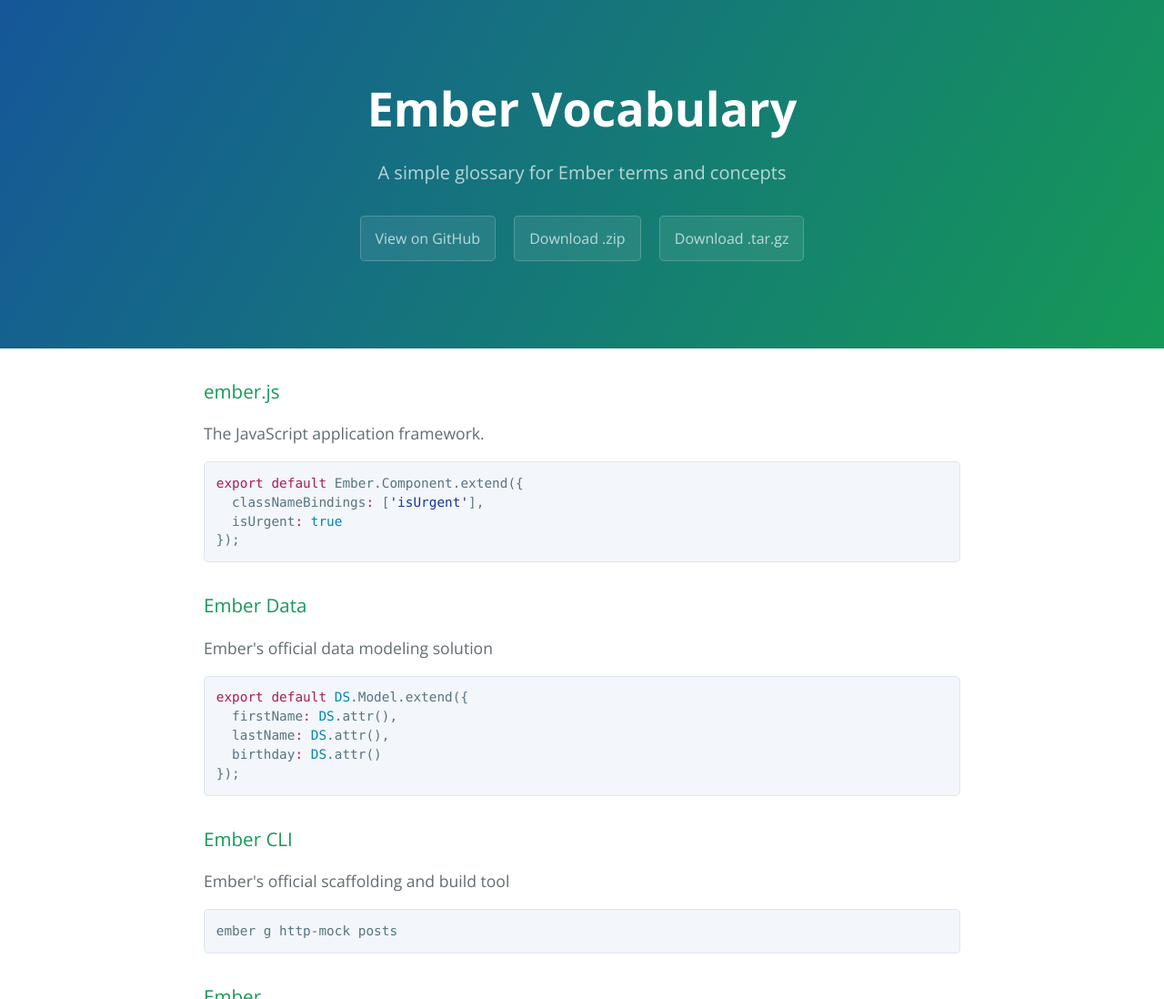
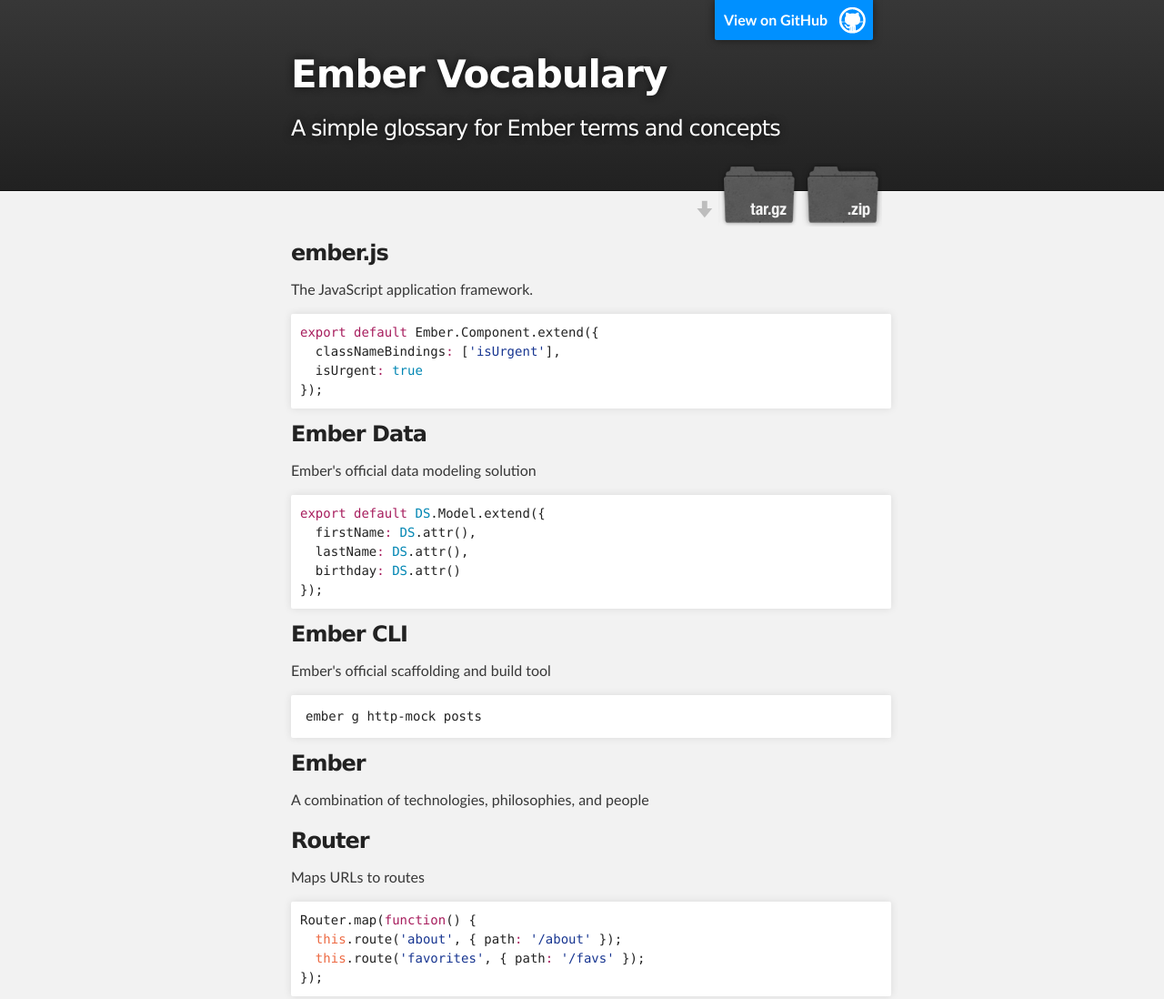
Before and after one commit to kylecoberly/ember-vocab, a plain HTML site: page index.html in a window 1280 px wide. Shown: the top 1098 px of the page at 91% size. Drawn offline with nearby package versions, Linux system fonts and the light colour scheme.

Commit message:
Create gh-pages branch via GitHub

```diff
--- a/index.html
+++ b/index.html
@@ -1,25 +1,37 @@
 <!DOCTYPE html>
-<html lang="en-us">
+<html>
+
   <head>
-    <meta charset="UTF-8">
-    <title>Ember Vocabulary by kylecoberly</title>
-    <meta name="viewport" content="width=device-width, initial-scale=1">
-    <link rel="stylesheet" type="text/css" href="stylesheets/normalize.css" media="screen">
-    <link href='https://fonts.googleapis.com/css?family=Open+Sans:400,700' rel='stylesheet' type='text/css'>
-    <link rel="stylesheet" type="text/css" href="stylesheets/stylesheet.css" media="screen">
-    <link rel="stylesheet" type="text/css" href="stylesheets/github-light.css" media="screen">
+    <meta charset='utf-8'>
+    <meta http-equiv="X-UA-Compatible" content="chrome=1">
+    <meta name="description" content="Ember Vocabulary : A simple glossary for Ember terms and concepts">
+
+    <link rel="stylesheet" type="text/css" media="screen" href="stylesheets/stylesheet.css">
+
+    <title>Ember Vocabulary</title>
   </head>
+
   <body>
-    <section class="page-header">
-      <h1 class="project-name">Ember Vocabulary</h1>
-      <h2 class="project-tagline">A simple glossary for Ember terms and concepts</h2>
-      <a href="https://github.com/kylecoberly/ember-vocab" class="btn">View on GitHub</a>
-      <a href="https://github.com/kylecoberly/ember-vocab/zipball/master" class="btn">Download .zip</a>
-      <a href="https://github.com/kylecoberly/ember-vocab/tarball/master" class="btn">Download .tar.gz</a>
-    </section>
 
-    <section class="main-content">
-      <h3>
+    <!-- HEADER -->
+    <div id="header_wrap" class="outer">
+        <header class="inner">
+          <a id="forkme_banner" href="https://github.com/kylecoberly/ember-vocab">View on GitHub</a>
+
+          <h1 id="project_title">Ember Vocabulary</h1>
+          <h2 id="project_tagline">A simple glossary for Ember terms and concepts</h2>
+
+            <section id="downloads">
+              <a class="zip_download_link" href="https://github.com/kylecoberly/ember-vocab/zipball/master">Download this project as a .zip file</a>
+              <a class="tar_download_link" href="https://github.com/kylecoberly/ember-vocab/tarball/master">Download this project as a tar.gz file</a>
+            </section>
+        </header>
+    </div>
+
+    <!-- MAIN CONTENT -->
+    <div id="main_content_wrap" class="outer">
+      <section id="main_content" class="inner">
+        <h3>
 <a id="emberjs" class="anchor" href="#emberjs" aria-hidden="true"><span class="octicon octicon-link"></span></a>ember.js</h3>
 
 <p>The JavaScript application framework.</p>
@@ -407,16 +419,18 @@ postSnapshot.attr(<span class="pl-s"><span class="pl-pds">'</span>title<span cla
 <a id="acceptance-test" class="anchor" href="#acceptance-test" aria-hidden="true"><span class="octicon octicon-link"></span></a>Acceptance Test</h3>
 
 <p>Tests user actions. Requires the application to be running.</p>
+      </section>
+    </div>
 
-      <footer class="site-footer">
-        <span class="site-footer-owner"><a href="https://github.com/kylecoberly/ember-vocab">Ember Vocabulary</a> is maintained by <a href="https://github.com/kylecoberly">kylecoberly</a>.</span>
+    <!-- FOOTER  -->
+    <div id="footer_wrap" class="outer">
+      <footer class="inner">
+        <p class="copyright">Ember Vocabulary maintained by <a href="https://github.com/kylecoberly">kylecoberly</a></p>
+        <p>Published with <a href="https://pages.github.com">GitHub Pages</a></p>
+      </footer>
+    </div>
 
-        <span class="site-footer-credits">This page was generated by <a href="https://pages.github.com">GitHub Pages</a> using the <a href="https://github.com/jasonlong/cayman-theme">Cayman theme</a> by <a href="https://twitter.com/jasonlong">Jason Long</a>.</span>
-      </footer>
-
-    </section>
-
-            <script type="text/javascript">
+              <script type="text/javascript">
             var gaJsHost = (("https:" == document.location.protocol) ? "https://ssl." : "http://www.");
             document.write(unescape("%3Cscript src='" + gaJsHost + "google-analytics.com/ga.js' type='text/javascript'%3E%3C/script%3E"));
           </script>
@@ -427,5 +441,6 @@ postSnapshot.attr(<span class="pl-s"><span class="pl-pds">'</span>title<span cla
             } catch(err) {}
           </script>
 
+
   </body>
 </html>
--- a/stylesheets/stylesheet.css
+++ b/stylesheets/stylesheet.css
@@ -1,245 +1,425 @@
-* {
-  box-sizing: border-box; }
+/*******************************************************************************
+Slate Theme for GitHub Pages
+by Jason Costello, @jsncostello
+*******************************************************************************/
+
+@import url(github-light.css);
+
+/*******************************************************************************
+MeyerWeb Reset
+*******************************************************************************/
+
+html, body, div, span, applet, object, iframe,
+h1, h2, h3, h4, h5, h6, p, blockquote, pre,
+a, abbr, acronym, address, big, cite, code,
+del, dfn, em, img, ins, kbd, q, s, samp,
+small, strike, strong, sub, sup, tt, var,
+b, u, i, center,
+dl, dt, dd, ol, ul, li,
+fieldset, form, label, legend,
+table, caption, tbody, tfoot, thead, tr, th, td,
+article, aside, canvas, details, embed,
+figure, figcaption, footer, header, hgroup,
+menu, nav, output, ruby, section, summary,
+time, mark, audio, video {
+  margin: 0;
+  padding: 0;
+  border: 0;
+  font: inherit;
+  vertical-align: baseline;
+}
+
+/* HTML5 display-role reset for older browsers */
+article, aside, details, figcaption, figure,
+footer, header, hgroup, menu, nav, section {
+  display: block;
+}
+
+ol, ul {
+  list-style: none;
+}
+
+table {
+  border-collapse: collapse;
+  border-spacing: 0;
+}
+
+/*******************************************************************************
+Theme Styles
+*******************************************************************************/
 
 body {
-  padding: 0;
-  margin: 0;
-  font-family: "Open Sans", "Helvetica Neue", Helvetica, Arial, sans-serif;
+  box-sizing: border-box;
+  color:#373737;
+  background: #212121;
   font-size: 16px;
+  font-family: 'Myriad Pro', Calibri, Helvetica, Arial, sans-serif;
   line-height: 1.5;
-  color: #606c71; }
+  -webkit-font-smoothing: antialiased;
+}
+
+h1, h2, h3, h4, h5, h6 {
+  margin: 10px 0;
+  font-weight: 700;
+  color:#222222;
+  font-family: 'Lucida Grande', 'Calibri', Helvetica, Arial, sans-serif;
+  letter-spacing: -1px;
+}
+
+h1 {
+  font-size: 36px;
+  font-weight: 700;
+}
+
+h2 {
+  padding-bottom: 10px;
+  font-size: 32px;
+  background: url('../images/bg_hr.png') repeat-x bottom;
+}
+
+h3 {
+  font-size: 24px;
+}
+
+h4 {
+  font-size: 21px;
+}
+
+h5 {
+  font-size: 18px;
+}
+
+h6 {
+  font-size: 16px;
+}
+
+p {
+  margin: 10px 0 15px 0;
+}
+
+footer p {
+  color: #f2f2f2;
+}
 
 a {
-  color: #1e6bb8;
-  text-decoration: none; }
-  a:hover {
-    text-decoration: underline; }
+  text-decoration: none;
+  color: #007edf;
+  text-shadow: none;
 
-.btn {
-  display: inline-block;
-  margin-bottom: 1rem;
-  color: rgba(255, 255, 255, 0.7);
-  background-color: rgba(255, 255, 255, 0.08);
-  border-color: rgba(255, 255, 255, 0.2);
-  border-style: solid;
-  border-width: 1px;
-  border-radius: 0.3rem;
-  transition: color 0.2s, background-color 0.2s, border-color 0.2s; }
-  .btn + .btn {
-    margin-left: 1rem; }
+  transition: color 0.5s ease;
+  transition: text-shadow 0.5s ease;
+  -webkit-transition: color 0.5s ease;
+  -webkit-transition: text-shadow 0.5s ease;
+  -moz-transition: color 0.5s ease;
+  -moz-transition: text-shadow 0.5s ease;
+  -o-transition: color 0.5s ease;
+  -o-transition: text-shadow 0.5s ease;
+  -ms-transition: color 0.5s ease;
+  -ms-transition: text-shadow 0.5s ease;
+}
 
-.btn:hover {
-  color: rgba(255, 255, 255, 0.8);
-  text-decoration: none;
-  background-color: rgba(255, 255, 255, 0.2);
-  border-color: rgba(255, 255, 255, 0.3); }
+a:hover, a:focus {text-decoration: underline;}
 
-@media screen and (min-width: 64em) {
-  .btn {
-    padding: 0.75rem 1rem; } }
+footer a {
+  color: #F2F2F2;
+  text-decoration: underline;
+}
 
-@media screen and (min-width: 42em) and (max-width: 64em) {
-  .btn {
-    padding: 0.6rem 0.9rem;
-    font-size: 0.9rem; } }
+em {
+  font-style: italic;
+}
 
-@media screen and (max-width: 42em) {
-  .btn {
-    display: block;
-    width: 100%;
-    padding: 0.75rem;
-    font-size: 0.9rem; }
-    .btn + .btn {
-      margin-top: 1rem;
-      margin-left: 0; } }
+strong {
+  font-weight: bold;
+}
 
-.page-header {
+img {
+  position: relative;
+  margin: 0 auto;
+  max-width: 739px;
+  padding: 5px;
+  margin: 10px 0 10px 0;
+  border: 1px solid #ebebeb;
+
+  box-shadow: 0 0 5px #ebebeb;
+  -webkit-box-shadow: 0 0 5px #ebebeb;
+  -moz-box-shadow: 0 0 5px #ebebeb;
+  -o-box-shadow: 0 0 5px #ebebeb;
+  -ms-box-shadow: 0 0 5px #ebebeb;
+}
+
+p img {
+  display: inline;
+  margin: 0;
+  padding: 0;
+  vertical-align: middle;
+  text-align: center;
+  border: none;
+}
+
+pre, code {
+  width: 100%;
+  color: #222;
+  background-color: #fff;
+
+  font-family: Monaco, "Bitstream Vera Sans Mono", "Lucida Console", Terminal, monospace;
+  font-size: 14px;
+
+  border-radius: 2px;
+  -moz-border-radius: 2px;
+  -webkit-border-radius: 2px;
+}
+
+pre {
+  width: 100%;
+  padding: 10px;
+  box-shadow: 0 0 10px rgba(0,0,0,.1);
+  overflow: auto;
+}
+
+code {
+  padding: 3px;
+  margin: 0 3px;
+  box-shadow: 0 0 10px rgba(0,0,0,.1);
+}
+
+pre code {
+  display: block;
+  box-shadow: none;
+}
+
+blockquote {
+  color: #666;
+  margin-bottom: 20px;
+  padding: 0 0 0 20px;
+  border-left: 3px solid #bbb;
+}
+
+
+ul, ol, dl {
+  margin-bottom: 15px
+}
+
+ul {
+  list-style-position: inside;
+  list-style: disc;
+  padding-left: 20px;
+}
+
+ol {
+  list-style-position: inside;
+  list-style: decimal;
+  padding-left: 20px;
+}
+
+dl dt {
+  font-weight: bold;
+}
+
+dl dd {
+  padding-left: 20px;
+  font-style: italic;
+}
+
+dl p {
+  padding-left: 20px;
+  font-style: italic;
+}
+
+hr {
+  height: 1px;
+  margin-bottom: 5px;
+  border: none;
+  background: url('../images/bg_hr.png') repeat-x center;
+}
+
+table {
+  border: 1px solid #373737;
+  margin-bottom: 20px;
+  text-align: left;
+ }
+
+th {
+  font-family: 'Lucida Grande', 'Helvetica Neue', Helvetica, Arial, sans-serif;
+  padding: 10px;
+  background: #373737;
   color: #fff;
-  text-align: center;
-  background-color: #159957;
-  background-image: linear-gradient(120deg, #155799, #159957); }
+ }
 
-@media screen and (min-width: 64em) {
-  .page-header {
-    padding: 5rem 6rem; } }
+td {
+  padding: 10px;
+  border: 1px solid #373737;
+ }
 
-@media screen and (min-width: 42em) and (max-width: 64em) {
-  .page-header {
-    padding: 3rem 4rem; } }
+form {
+  background: #f2f2f2;
+  padding: 20px;
+}
 
-@media screen and (max-width: 42em) {
-  .page-header {
-    padding: 2rem 1rem; } }
+/*******************************************************************************
+Full-Width Styles
+*******************************************************************************/
 
-.project-name {
-  margin-top: 0;
-  margin-bottom: 0.1rem; }
+.outer {
+  width: 100%;
+}
 
-@media screen and (min-width: 64em) {
-  .project-name {
-    font-size: 3.25rem; } }
+.inner {
+  position: relative;
+  max-width: 640px;
+  padding: 20px 10px;
+  margin: 0 auto;
+}
 
-@media screen and (min-width: 42em) and (max-width: 64em) {
-  .project-name {
-    font-size: 2.25rem; } }
+#forkme_banner {
+  display: block;
+  position: absolute;
+  top:0;
+  right: 10px;
+  z-index: 10;
+  padding: 10px 50px 10px 10px;
+  color: #fff;
+  background: url('../images/blacktocat.png') #0090ff no-repeat 95% 50%;
+  font-weight: 700;
+  box-shadow: 0 0 10px rgba(0,0,0,.5);
+  border-bottom-left-radius: 2px;
+  border-bottom-right-radius: 2px;
+}
 
-@media screen and (max-width: 42em) {
-  .project-name {
-    font-size: 1.75rem; } }
+#header_wrap {
+  background: #212121;
+  background: -moz-linear-gradient(top, #373737, #212121);
+  background: -webkit-linear-gradient(top, #373737, #212121);
+  background: -ms-linear-gradient(top, #373737, #212121);
+  background: -o-linear-gradient(top, #373737, #212121);
+  background: linear-gradient(top, #373737, #212121);
+}
 
-.project-tagline {
-  margin-bottom: 2rem;
-  font-weight: normal;
-  opacity: 0.7; }
+#header_wrap .inner {
+  padding: 50px 10px 30px 10px;
+}
 
-@media screen and (min-width: 64em) {
-  .project-tagline {
-    font-size: 1.25rem; } }
+#project_title {
+  margin: 0;
+  color: #fff;
+  font-size: 42px;
+  font-weight: 700;
+  text-shadow: #111 0px 0px 10px;
+}
 
-@media screen and (min-width: 42em) and (max-width: 64em) {
-  .project-tagline {
-    font-size: 1.15rem; } }
+#project_tagline {
+  color: #fff;
+  font-size: 24px;
+  font-weight: 300;
+  background: none;
+  text-shadow: #111 0px 0px 10px;
+}
 
-@media screen and (max-width: 42em) {
-  .project-tagline {
-    font-size: 1rem; } }
+#downloads {
+  position: absolute;
+  width: 210px;
+  z-index: 10;
+  bottom: -40px;
+  right: 0;
+  height: 70px;
+  background: url('../images/icon_download.png') no-repeat 0% 90%;
+}
 
-.main-content :first-child {
-  margin-top: 0; }
-.main-content img {
-  max-width: 100%; }
-.main-content h1, .main-content h2, .main-content h3, .main-content h4, .main-content h5, .main-content h6 {
-  margin-top: 2rem;
-  margin-bottom: 1rem;
-  font-weight: normal;
-  color: #159957; }
-.main-content p {
-  margin-bottom: 1em; }
-.main-content code {
-  padding: 2px 4px;
-  font-family: Consolas, "Liberation Mono", Menlo, Courier, monospace;
-  font-size: 0.9rem;
-  color: #383e41;
-  background-color: #f3f6fa;
-  border-radius: 0.3rem; }
-.main-content pre {
-  padding: 0.8rem;
-  margin-top: 0;
-  margin-bottom: 1rem;
-  font: 1rem Consolas, "Liberation Mono", Menlo, Courier, monospace;
-  color: #567482;
-  word-wrap: normal;
-  background-color: #f3f6fa;
-  border: solid 1px #dce6f0;
-  border-radius: 0.3rem; }
-  .main-content pre > code {
-    padding: 0;
-    margin: 0;
-    font-size: 0.9rem;
-    color: #567482;
-    word-break: normal;
-    white-space: pre;
-    background: transparent;
-    border: 0; }
-.main-content .highlight {
-  margin-bottom: 1rem; }
-  .main-content .highlight pre {
-    margin-bottom: 0;
-    word-break: normal; }
-.main-content .highlight pre, .main-content pre {
-  padding: 0.8rem;
-  overflow: auto;
-  font-size: 0.9rem;
-  line-height: 1.45;
-  border-radius: 0.3rem; }
-.main-content pre code, .main-content pre tt {
-  display: inline;
-  max-width: initial;
-  padding: 0;
-  margin: 0;
-  overflow: initial;
-  line-height: inherit;
-  word-wrap: normal;
-  background-color: transparent;
-  border: 0; }
-  .main-content pre code:before, .main-content pre code:after, .main-content pre tt:before, .main-content pre tt:after {
-    content: normal; }
-.main-content ul, .main-content ol {
-  margin-top: 0; }
-.main-content blockquote {
-  padding: 0 1rem;
-  margin-left: 0;
-  color: #819198;
-  border-left: 0.3rem solid #dce6f0; }
-  .main-content blockquote > :first-child {
-    margin-top: 0; }
-  .main-content blockquote > :last-child {
-    margin-bottom: 0; }
-.main-content table {
+.zip_download_link {
   display: block;
-  width: 100%;
-  overflow: auto;
-  word-break: normal;
-  word-break: keep-all; }
-  .main-content table th {
-    font-weight: bold; }
-  .main-content table th, .main-content table td {
-    padding: 0.5rem 1rem;
-    border: 1px solid #e9ebec; }
-.main-content dl {
-  padding: 0; }
-  .main-content dl dt {
-    padding: 0;
-    margin-top: 1rem;
-    font-size: 1rem;
-    font-weight: bold; }
-  .main-content dl dd {
-    padding: 0;
-    margin-bottom: 1rem; }
-.main-content hr {
-  height: 2px;
-  padding: 0;
-  margin: 1rem 0;
-  background-color: #eff0f1;
-  border: 0; }
+  float: right;
+  width: 90px;
+  height:70px;
+  text-indent: -5000px;
+  overflow: hidden;
+  background: url(../images/sprite_download.png) no-repeat bottom left;
+}
 
-@media screen and (min-width: 64em) {
-  .main-content {
-    max-width: 64rem;
-    padding: 2rem 6rem;
-    margin: 0 auto;
-    font-size: 1.1rem; } }
+.tar_download_link {
+  display: block;
+  float: right;
+  width: 90px;
+  height:70px;
+  text-indent: -5000px;
+  overflow: hidden;
+  background: url(../images/sprite_download.png) no-repeat bottom right;
+  margin-left: 10px;
+}
 
-@media screen and (min-width: 42em) and (max-width: 64em) {
-  .main-content {
-    padding: 2rem 4rem;
-    font-size: 1.1rem; } }
+.zip_download_link:hover {
+  background: url(../images/sprite_download.png) no-repeat top left;
+}
 
-@media screen and (max-width: 42em) {
-  .main-content {
-    padding: 2rem 1rem;
-    font-size: 1rem; } }
+.tar_download_link:hover {
+  background: url(../images/sprite_download.png) no-repeat top right;
+}
 
-.site-footer {
-  padding-top: 2rem;
-  margin-top: 2rem;
-  border-top: solid 1px #eff0f1; }
+#main_content_wrap {
+  background: #f2f2f2;
+  border-top: 1px solid #111;
+  border-bottom: 1px solid #111;
+}
 
-.site-footer-owner {
-  display: block;
-  font-weight: bold; }
+#main_content {
+  padding-top: 40px;
+}
 
-.site-footer-credits {
-  color: #819198; }
+#footer_wrap {
+  background: #212121;
+}
 
-@media screen and (min-width: 64em) {
-  .site-footer {
-    font-size: 1rem; } }
 
-@media screen and (min-width: 42em) and (max-width: 64em) {
-  .site-footer {
-    font-size: 1rem; } }
 
-@media screen and (max-width: 42em) {
-  .site-footer {
-    font-size: 0.9rem; } }
+/*******************************************************************************
+Small Device Styles
+*******************************************************************************/
+
+@media screen and (max-width: 480px) {
+  body {
+    font-size:14px;
+  }
+
+  #downloads {
+    display: none;
+  }
+
+  .inner {
+    min-width: 320px;
+    max-width: 480px;
+  }
+
+  #project_title {
+  font-size: 32px;
+  }
+
+  h1 {
+    font-size: 28px;
+  }
+
+  h2 {
+    font-size: 24px;
+  }
+
+  h3 {
+    font-size: 21px;
+  }
+
+  h4 {
+    font-size: 18px;
+  }
+
+  h5 {
+    font-size: 14px;
+  }
+
+  h6 {
+    font-size: 12px;
+  }
+
+  code, pre {
+    min-width: 320px;
+    max-width: 480px;
+    font-size: 11px;
+  }
+
+}
```
